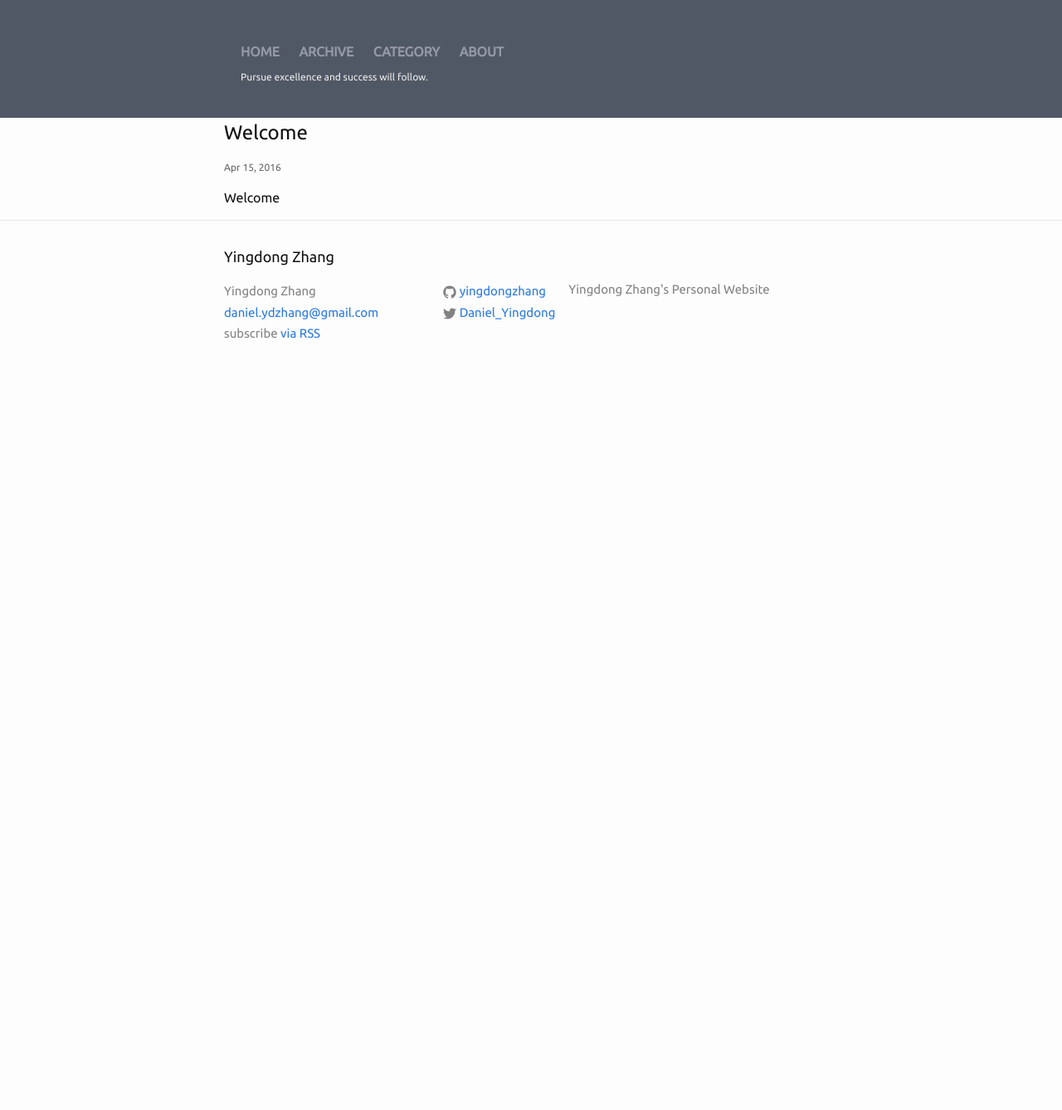
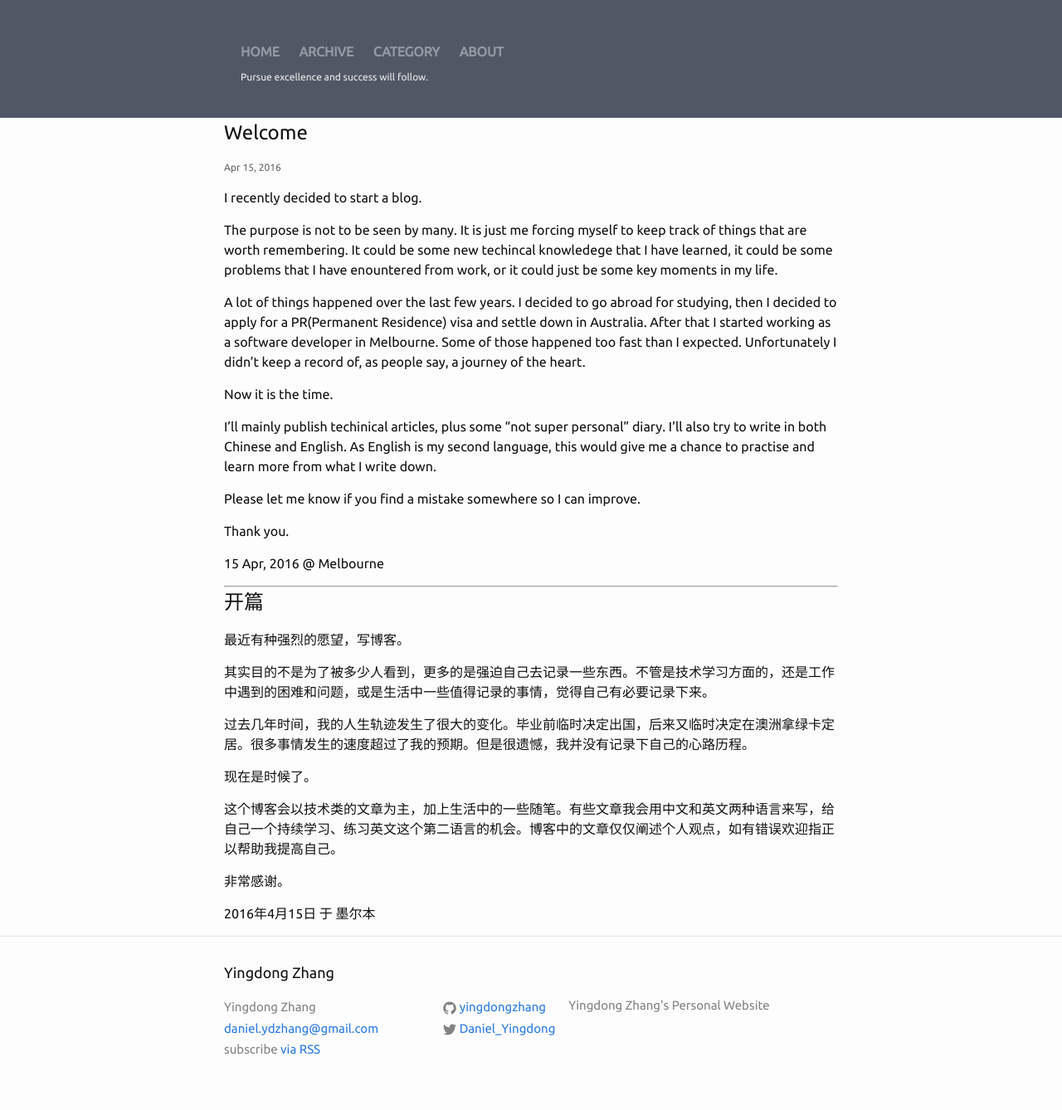
Before and after one commit to yingdongzhang/yingdongzhang.github.io, a Jekyll site: the page built from _posts/2016-04-15-welcome.markdown, in a window 1280 px wide. Shown: the whole page at 83% size. Built offline with Jekyll 4.4.1, drawn with Linux system fonts in a browser that asks for light colours; before the commit the page ends 900 px from its top, so only the background shows below that.

Commit message:
doc: edit about page; first post

```diff
--- a/_posts/2016-04-15-welcome.markdown
+++ b/_posts/2016-04-15-welcome.markdown
@@ -4,4 +4,36 @@ title:  "Welcome"
 date:   2016-04-15 13:37:30 +1000
 categories: [diary,中文]
 ---
-Welcome
+I recently decided to start a blog.
+
+The purpose is not to be seen by many. It is just me forcing myself to keep track of things that are worth remembering. It could be some new techincal knowledege that I have learned, it could be some problems that I have enountered from work, or it could just be some key moments in my life.
+
+A lot of things happened over the last few years. I decided to go abroad for studying, then I decided to apply for a PR(Permanent Residence) visa and settle down in Australia. After that I started working as a software developer in Melbourne. Some of those happened too fast than I expected. Unfortunately I didn't keep a record of, as people say, a journey of the heart.
+
+Now it is the time.
+
+I'll mainly publish techinical articles, plus some "not super personal" diary. I'll also try to write in both Chinese and English. As English is my second language, this would give me a chance to practise and learn more from what I write down.
+
+Please let me know if you find a mistake somewhere so I can improve.
+
+Thank you.
+
+15 Apr, 2016 @ Melbourne
+
+---
+
+# 开篇
+
+最近有种强烈的愿望，写博客。
+
+其实目的不是为了被多少人看到，更多的是强迫自己去记录一些东西。不管是技术学习方面的，还是工作中遇到的困难和问题，或是生活中一些值得记录的事情，觉得自己有必要记录下来。
+
+过去几年时间，我的人生轨迹发生了很大的变化。毕业前临时决定出国，后来又临时决定在澳洲拿绿卡定居。很多事情发生的速度超过了我的预期。但是很遗憾，我并没有记录下自己的心路历程。
+
+现在是时候了。
+
+这个博客会以技术类的文章为主，加上生活中的一些随笔。有些文章我会用中文和英文两种语言来写，给自己一个持续学习、练习英文这个第二语言的机会。博客中的文章仅仅阐述个人观点，如有错误欢迎指正以帮助我提高自己。
+
+非常感谢。
+
+2016年4月15日 于 墨尔本
```
Also changed, not shown: about.md (+19 -0 lines).
